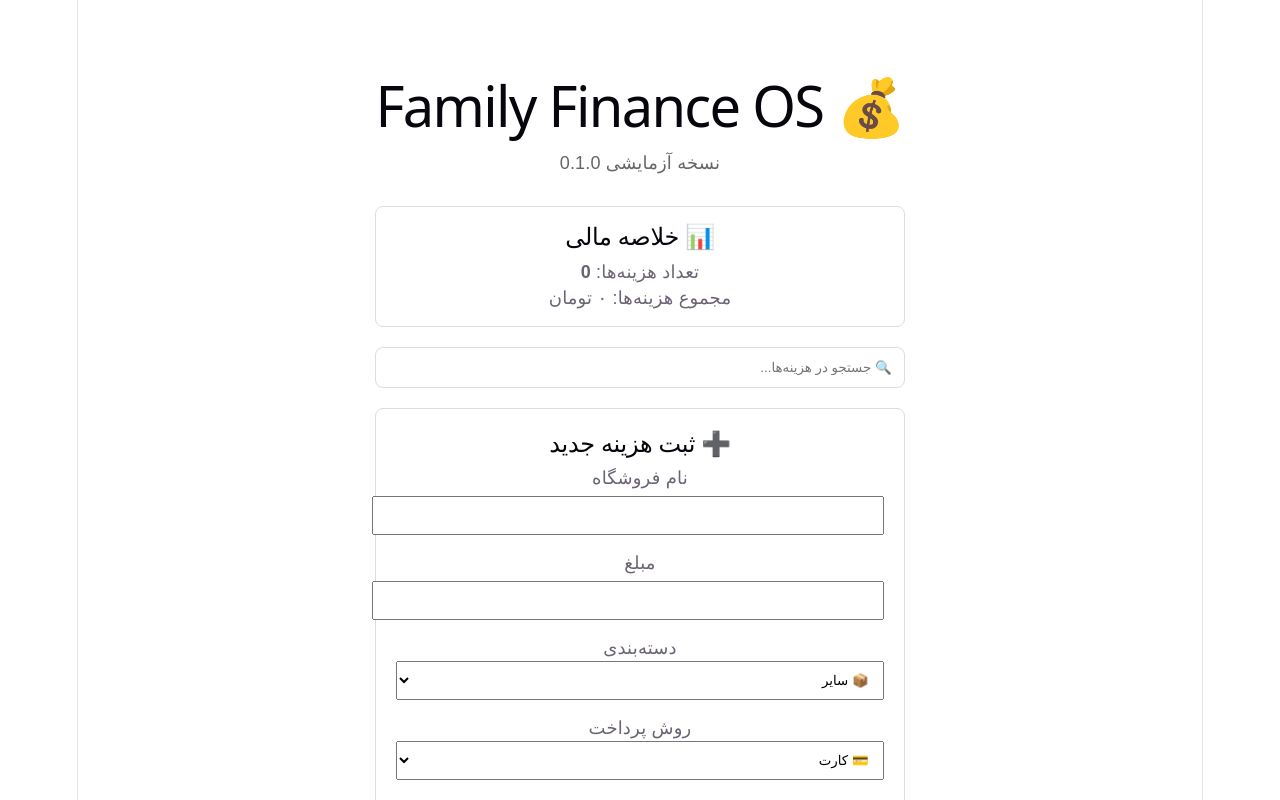
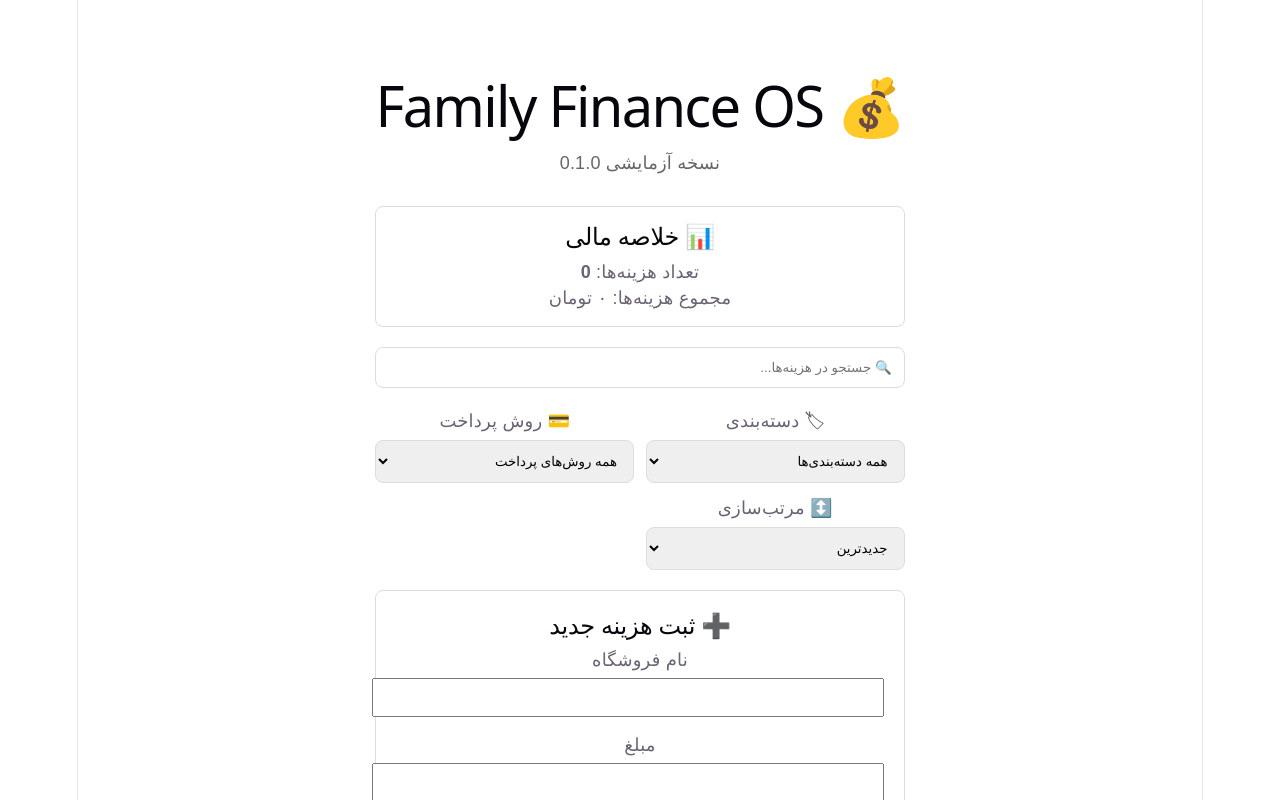
Before and after one commit to msm353/Family-Finance-OS, a React (Vite) app: page / in a window 1280 px wide. Shown: the top 800 px of the page. Built offline with nearby package versions, Linux system fonts and the light colour scheme.

Commit message:
Add expense sorting

```diff
--- a/src/pages/Home.tsx
+++ b/src/pages/Home.tsx
@@ -5,22 +5,35 @@ import ExpenseList from "../components/ExpenseList";
 import ExpenseSummary from "../components/ExpenseSummary";
 import ExpenseSearch from "../components/ExpenseSearch";
 
+import { categories } from "../constants/categories";
+import { paymentMethods } from "../constants/paymentMethods";
+
 import type { Expense } from "../models/Expense";
 import { getExpenses } from "../services/expenseService";
 
+type SortOption =
+  | "newest"
+  | "oldest"
+  | "highest"
+  | "lowest";
+
 export default function Home() {
   const [expenses, setExpenses] = useState<Expense[]>([]);
-  const [filteredExpenses, setFilteredExpenses] =
-    useState<Expense[]>([]);
 
   const [editingExpense, setEditingExpense] =
     useState<Expense | undefined>(undefined);
 
+  const [searchText, setSearchText] = useState("");
+  const [selectedCategory, setSelectedCategory] =
+    useState("همه");
+  const [selectedPaymentMethod, setSelectedPaymentMethod] =
+    useState("همه");
+  const [sortOption, setSortOption] =
+    useState<SortOption>("newest");
+
   async function loadExpenses() {
     const data = await getExpenses();
-
     setExpenses(data);
-    setFilteredExpenses(data);
   }
 
   useEffect(() => {
@@ -37,27 +50,64 @@ export default function Home() {
   }
 
   function handleSearch(value: string) {
-    const text = value.trim().toLowerCase();
-
-    if (!text) {
-      setFilteredExpenses(expenses);
-      return;
+    setSearchText(value);
   }
 
-    const result = expenses.filter((expense) =>
+  const normalizedSearchText = searchText
+    .trim()
+    .toLowerCase();
+
+  const filteredExpenses = expenses.filter(
+    (expense) => {
+      const matchesSearch =
+        !normalizedSearchText ||
         expense.storeName
           .toLowerCase()
-        .includes(text) ||
+          .includes(normalizedSearchText) ||
         expense.category
           .toLowerCase()
-        .includes(text) ||
+          .includes(normalizedSearchText) ||
         expense.paymentMethod
           .toLowerCase()
-        .includes(text)
+          .includes(normalizedSearchText) ||
+        (expense.description ?? "")
+          .toLowerCase()
+          .includes(normalizedSearchText);
+
+      const matchesCategory =
+        selectedCategory === "همه" ||
+        expense.category === selectedCategory;
+
+      const matchesPaymentMethod =
+        selectedPaymentMethod === "همه" ||
+        expense.paymentMethod === selectedPaymentMethod;
+
+      return (
+        matchesSearch &&
+        matchesCategory &&
+        matchesPaymentMethod
+      );
+    }
   );
 
-    setFilteredExpenses(result);
+  const sortedExpenses = [...filteredExpenses].sort(
+    (a, b) => {
+      switch (sortOption) {
+        case "oldest":
+          return (a.id ?? 0) - (b.id ?? 0);
+
+        case "highest":
+          return b.amount - a.amount;
+
+        case "lowest":
+          return a.amount - b.amount;
+
+        case "newest":
+        default:
+          return (b.id ?? 0) - (a.id ?? 0);
       }
+    }
+  );
 
   return (
     <main
@@ -82,9 +132,145 @@ export default function Home() {
 
       <ExpenseSummary expenses={filteredExpenses} />
 
-      <ExpenseSearch
-        onSearch={handleSearch}
-      />
+      <ExpenseSearch onSearch={handleSearch} />
+
+      <div
+        style={{
+          display: "grid",
+          gridTemplateColumns:
+            "repeat(auto-fit, minmax(180px, 1fr))",
+          gap: "12px",
+          marginBottom: "20px",
+        }}
+      >
+        <div>
+          <label
+            htmlFor="category-filter"
+            style={{
+              display: "block",
+              marginBottom: "6px",
+              fontWeight: "bold",
+            }}
+          >
+            🏷 دسته‌بندی
+          </label>
+
+          <select
+            id="category-filter"
+            value={selectedCategory}
+            onChange={(e) =>
+              setSelectedCategory(e.target.value)
+            }
+            style={{
+              width: "100%",
+              padding: "12px",
+              boxSizing: "border-box",
+              borderRadius: "8px",
+              border: "1px solid #ddd",
+            }}
+          >
+            <option value="همه">
+              همه دسته‌بندی‌ها
+            </option>
+
+            {categories.map((category) => (
+              <option
+                key={category}
+                value={category}
+              >
+                {category}
+              </option>
+            ))}
+          </select>
+        </div>
+
+        <div>
+          <label
+            htmlFor="payment-filter"
+            style={{
+              display: "block",
+              marginBottom: "6px",
+              fontWeight: "bold",
+            }}
+          >
+            💳 روش پرداخت
+          </label>
+
+          <select
+            id="payment-filter"
+            value={selectedPaymentMethod}
+            onChange={(e) =>
+              setSelectedPaymentMethod(e.target.value)
+            }
+            style={{
+              width: "100%",
+              padding: "12px",
+              boxSizing: "border-box",
+              borderRadius: "8px",
+              border: "1px solid #ddd",
+            }}
+          >
+            <option value="همه">
+              همه روش‌های پرداخت
+            </option>
+
+            {paymentMethods.map((method) => (
+              <option
+                key={method}
+                value={method}
+              >
+                {method}
+              </option>
+            ))}
+          </select>
+        </div>
+
+        <div>
+          <label
+            htmlFor="sort-expenses"
+            style={{
+              display: "block",
+              marginBottom: "6px",
+              fontWeight: "bold",
+            }}
+          >
+            ↕️ مرتب‌سازی
+          </label>
+
+          <select
+            id="sort-expenses"
+            value={sortOption}
+            onChange={(e) =>
+              setSortOption(
+                e.target.value as SortOption
+              )
+            }
+            style={{
+              width: "100%",
+              padding: "12px",
+              boxSizing: "border-box",
+              borderRadius: "8px",
+              border: "1px solid #ddd",
+            }}
+          >
+            <option value="newest">
+              جدیدترین
+            </option>
+
+            <option value="oldest">
+              قدیمی‌ترین
+            </option>
+
+            <option value="highest">
+              بیشترین مبلغ
+            </option>
+
+            <option value="lowest">
+              کمترین مبلغ
+            </option>
+          </select>
+        </div>
+      </div>
 
       <ExpenseForm
         onExpenseAdded={loadExpenses}
@@ -93,7 +279,7 @@ export default function Home() {
       />
 
       <ExpenseList
-        expenses={filteredExpenses}
+        expenses={sortedExpenses}
         onExpenseDeleted={loadExpenses}
         onExpenseEdit={handleEdit}
       />
```
Lines whose indentation alone changed are shown as unchanged.
